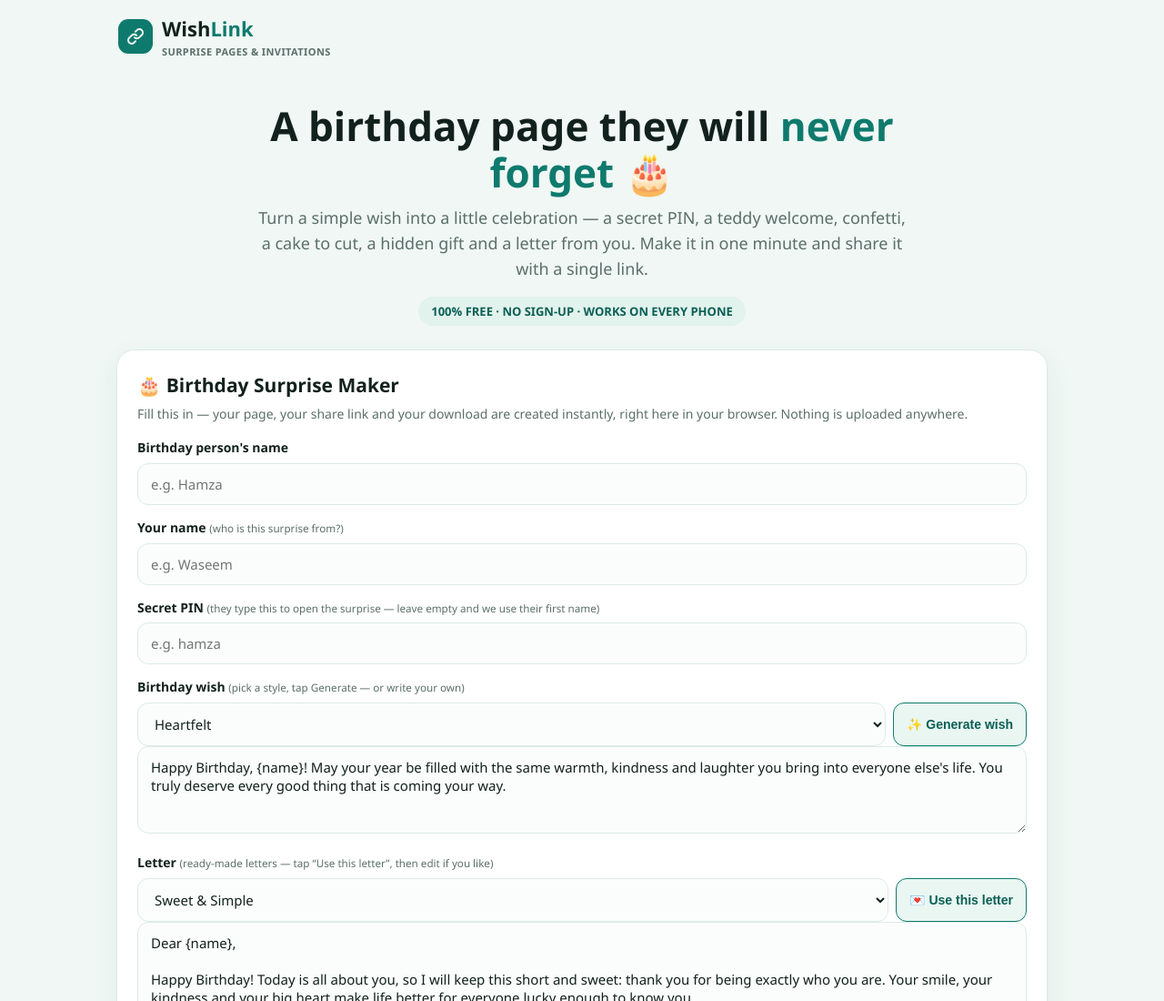
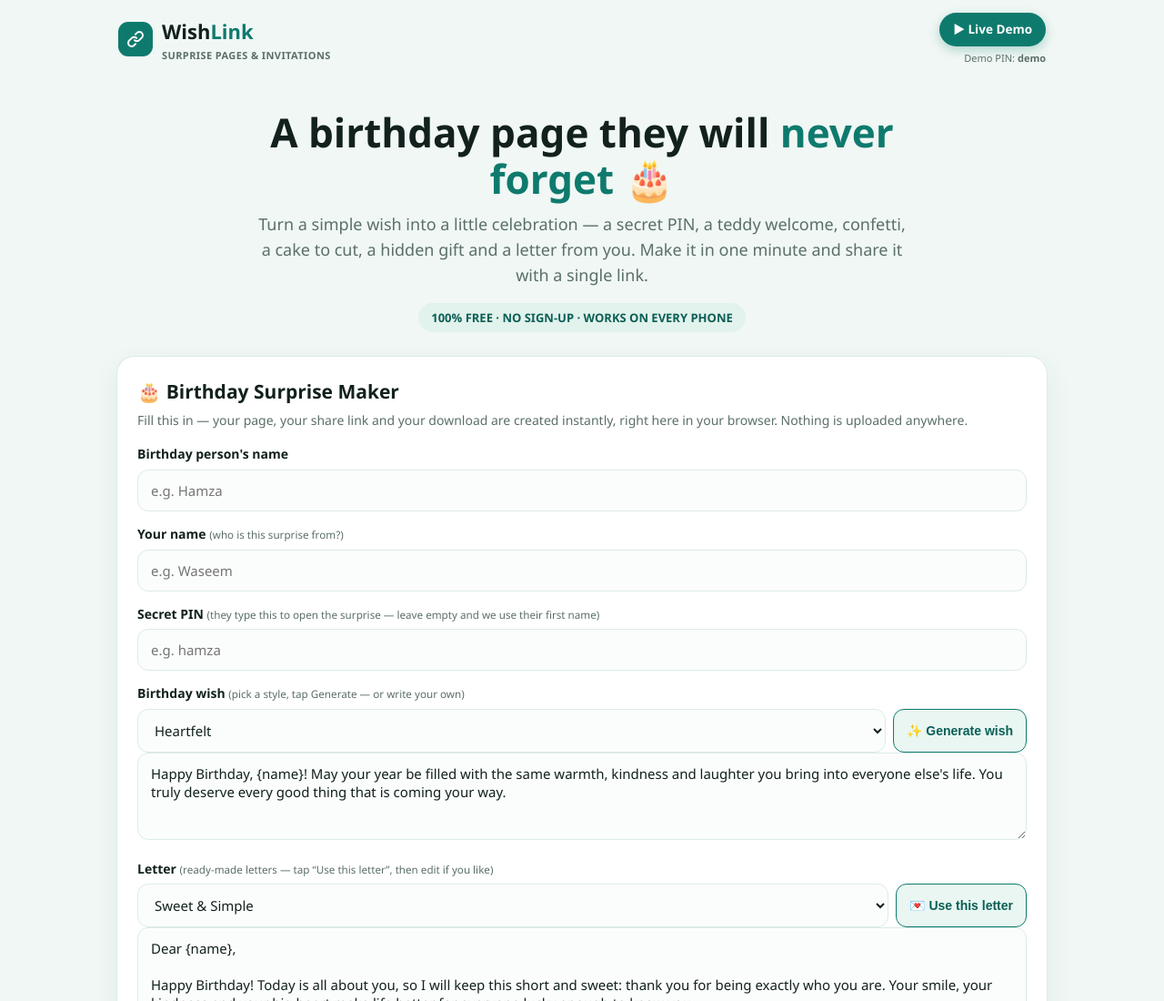
Before and after one commit to earnhalal/wishlink-site, a plain HTML site: page index.html in a window 1280 px wide. Shown: the top 1100 px of the page at 91% size. Drawn offline with Linux system fonts and the light colour scheme.

Commit message:
Add Live Demo button in header

```diff
--- a/index.html
+++ b/index.html
@@ -19,6 +19,10 @@ header.top{display:flex;align-items:center;gap:10px;padding:14px 20px;max-width:
 .logo .mark{width:38px;height:38px;border-radius:11px;background:var(--teal);display:flex;align-items:center;justify-content:center}
 .logo em{font-style:normal;color:var(--teal)}
 .logo .tag{display:block;font-size:11px;font-weight:600;color:var(--mut);letter-spacing:.4px}
+.demo-wrap{margin-left:auto;text-align:right}
+.demo-btn{display:inline-block;background:var(--teal);color:#fff;text-decoration:none;font-weight:700;font-size:13.5px;padding:8px 15px;border-radius:999px;box-shadow:0 4px 12px rgba(14,122,109,.28)}
+.demo-btn:hover{background:var(--teal-d)}
+.demo-pin{font-size:11px;color:var(--mut);margin-top:4px}
 .hero{text-align:center;padding:34px 18px 8px;max-width:760px;margin:0 auto}
 .hero h1{font-size:clamp(28px,5.4vw,44px);line-height:1.15;font-weight:900}
 .hero h1 span{color:var(--teal)}
@@ -71,6 +75,7 @@ footer b{color:var(--teal-d)}
 </script>
 <header class="top">
   <a class="logo" href="./"><span class="mark"><svg width="20" height="20" viewBox="0 0 24 24" fill="none"><path d="M10.6 13.4a4.5 4.5 0 0 0 6.4 0l3-3a4.54 4.54 0 1 0-6.4-6.4l-1.7 1.7" stroke="#ffffff" stroke-width="2.3" stroke-linecap="round"/><path d="M13.4 10.6a4.5 4.5 0 0 0-6.4 0l-3 3a4.54 4.54 0 1 0 6.4 6.4l1.7-1.7" stroke="#ffffff" stroke-width="2.3" stroke-linecap="round"/></svg></span><span>Wish<em>Link</em><span class="tag">SURPRISE PAGES &amp; INVITATIONS</span></span></a>
+  <div class="demo-wrap"><a class="demo-btn" href="/#p=eyJuIjoiQXllc2hhIiwiZiI6IlRlYW0gV2lzaExpbmsiLCJwIjoiZGVtbyIsIndjIjoiaGVhcnRmZWx0Iiwid2kiOjAsImxpIjowLCJnaSI6MH0" target="_blank" rel="noopener">▶ Live Demo</a><div class="demo-pin">Demo PIN: <b>demo</b></div></div>
 </header>
 
 <section class="hero">
```
